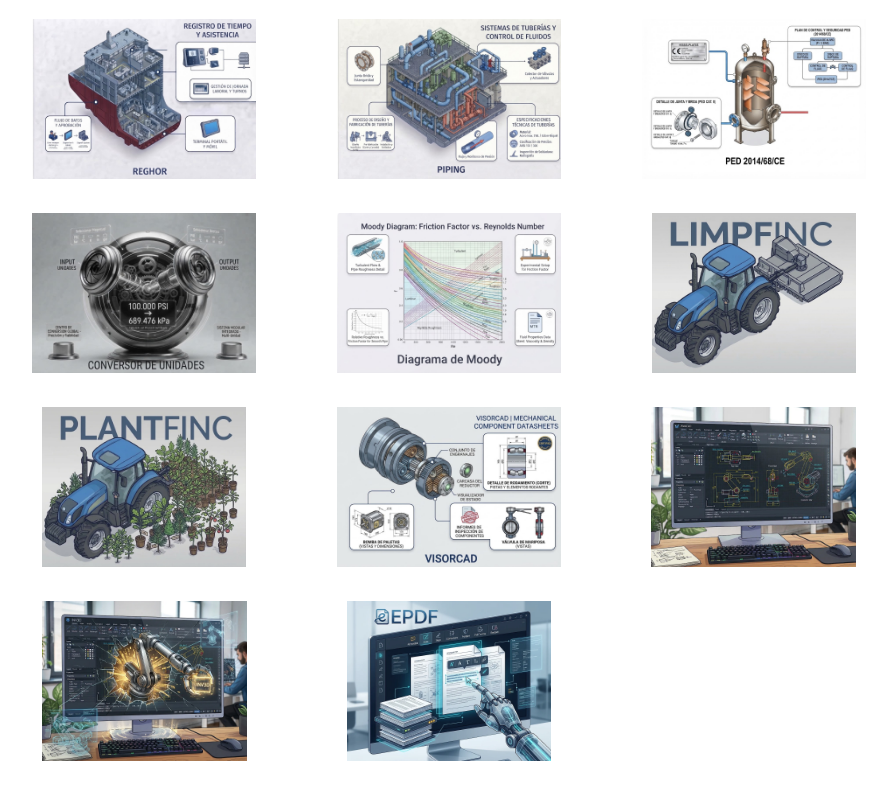
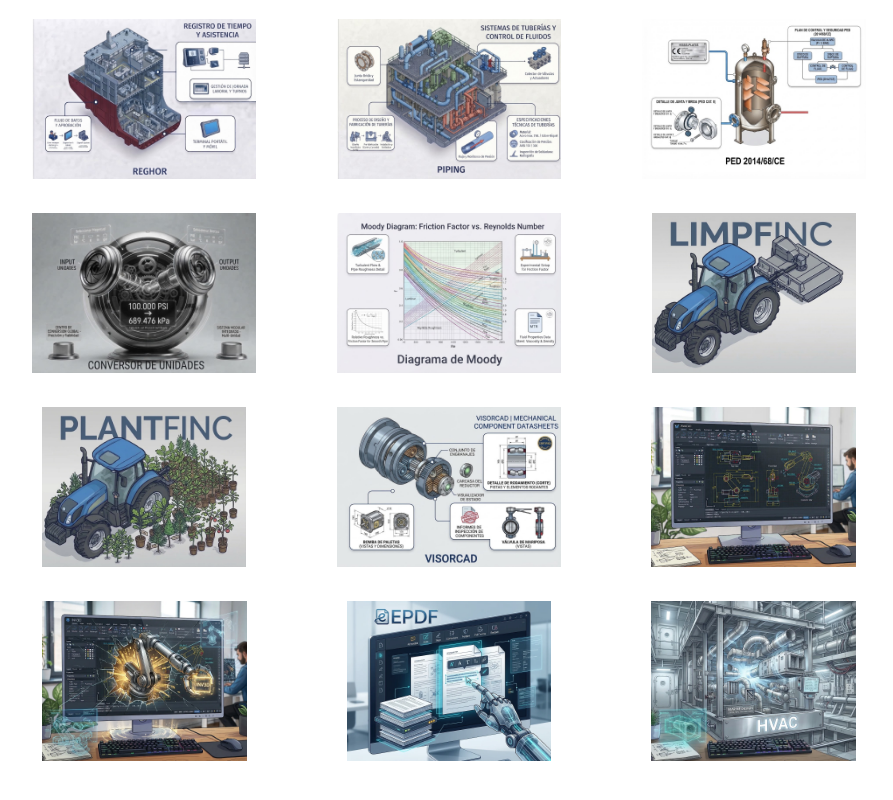
Before and after one commit to jamanteiga/APPS, a plain HTML site: page index.html in a window 1280 px wide. Shown: the part 316-1116 px from the top of the page, without its empty margins (191-1084 px from the left). Drawn offline with Linux system fonts and the light colour scheme.

Commit message:
Add files via upload

```diff
--- a/index.html
+++ b/index.html
@@ -82,6 +82,9 @@
     <a class="tarjeta" href="https://jamanteiga.github.io/EPDF" target="_blank" rel="noopener" data-tooltip="EPDF – Editor de PDF" aria-label="EPDF – Editor de PDF">
       <img class="imagen-completa" src="IMAGES/EPDF.jpg" alt="EPDF Editor PDF" onerror="sinImagen(this)">
     </a>
+    <a class="tarjeta" href="https://jamanteiga.github.io/HVAC" target="_blank" rel="noopener" data-tooltip="HVAC – Cálculo de climatización y ventilación" aria-label="HVAC – Cálculo de climatización y ventilación">
+      <img class="imagen-completa" src="IMAGES/HVAC.jpg" alt="HVAC" onerror="sinImagen(this)">
+    </a>
   </div>
 
   <script>
```
Also changed, not shown: IMAGES/HVAC.jpg (added).
